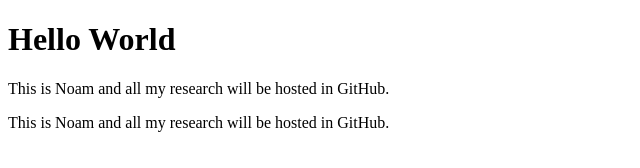
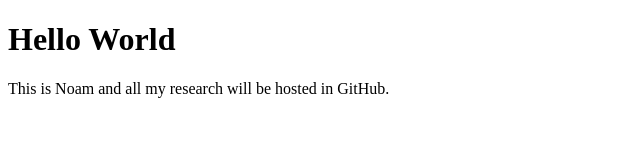
Before and after one commit to lopeznoam/lopeznoam.github.io, a plain HTML site: page helllo world.html in a window 1280 px wide. Shown: the whole page, without its empty margins (0-640 px from the left). Drawn offline with Linux system fonts and the light colour scheme.

Commit message:
Revert "Once"
This reverts commit 71956a8dce2fe6a2280b3f25df17e65376e1ddc9.

```diff
--- a/helllo world.html
+++ b/helllo world.html
@@ -3,6 +3,5 @@
 <body>
 <h1>Hello World</h1>
 <p>This is Noam and all my research will be hosted in GitHub.</p>
-<p>This is Noam and all my research will be hosted in GitHub.</p>
 </body>
 </html>
```
